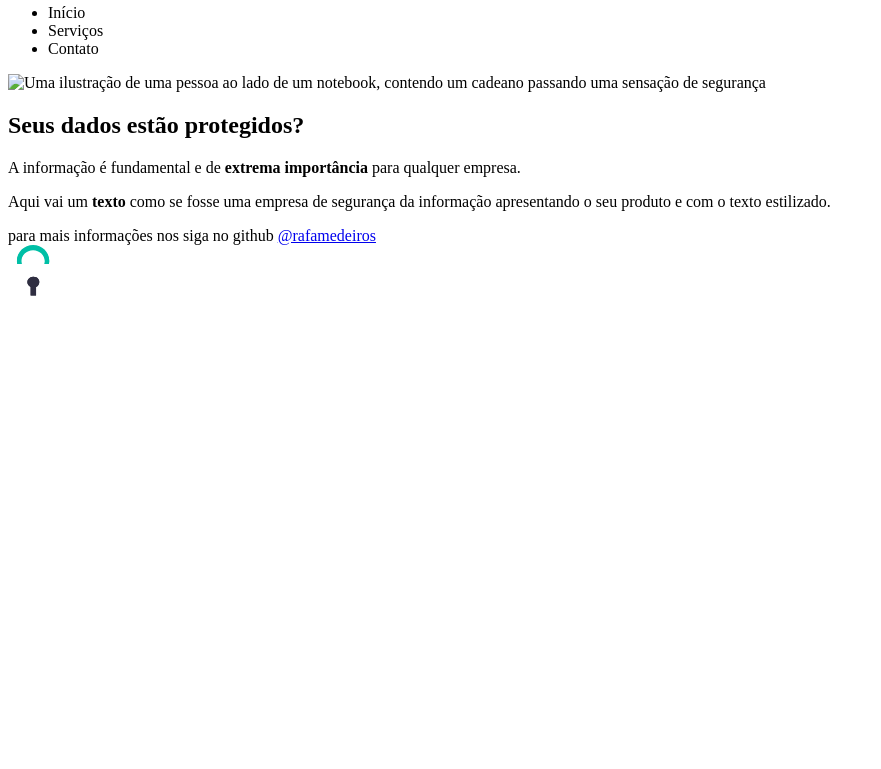
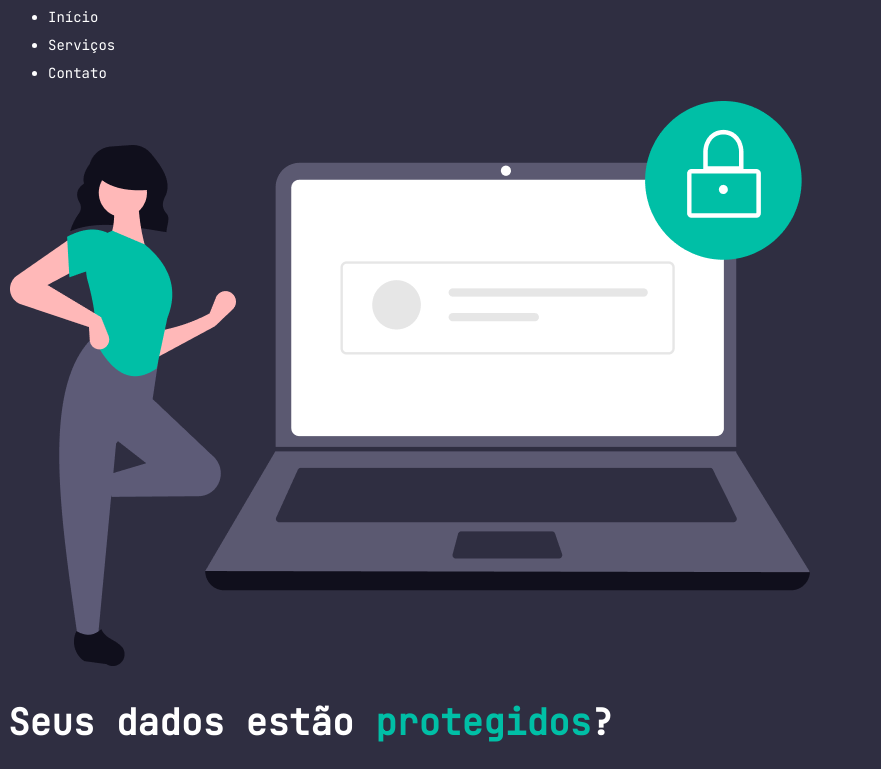
Before and after one commit to Rafamedeiros0/explorer-desafio-2c, a plain HTML site: page index.html in a window 1280 px wide. Shown: the part 48-817 px from the top of the page, without its empty margins (0-881 px from the left). Drawn offline with nearby package versions, Linux system fonts and the light colour scheme.

Commit message:
add fonts and size

```diff
--- a/index.html
+++ b/index.html
@@ -3,7 +3,15 @@
   <head>
     <meta charset="UTF-8" />
     <meta name="viewport" content="width=device-width, initial-scale=1.0" />
+    <link rel="preconnect" href="https://fonts.googleapis.com" />
+    <link rel="preconnect" href="https://fonts.gstatic.com" crossorigin />
+
     <title>Rocket Sect</title>
+
+    <link
+      href="https://fonts.googleapis.com/css2?family=JetBrains+Mono&family=Open+Sans:wght@400;700&display=swap"
+      rel="stylesheet"
+    />
     <link rel="stylesheet" href="style.css" />
   </head>
   <body>
--- a/style.css
+++ b/style.css
@@ -0,0 +1,28 @@
+body {
+  background: #2f2e41;
+  font-family: "JetBrains Mono", monospace;
+  color: #fff;
+}
+
+ul,
+footer {
+  font-size: 14px;
+  line-height: 28px;
+}
+
+h1 {
+  font-family: "JetBrains Mono", monospace;
+  font-size: 36px;
+  line-height: 40px;
+}
+
+p {
+  font-family: "Open Sans", sans-serif;
+  color: #c2c2c2;
+  line-height: 28px;
+}
+
+span {
+  color: #00bfa6;
+  font-weight: bold;
+}
```
Also changed, not shown: assets/img.jpg (deleted), assets/img.png (added), 1 other file.
